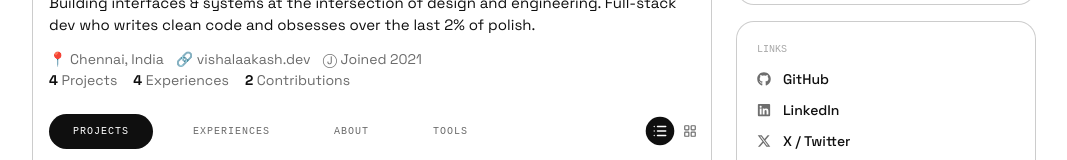
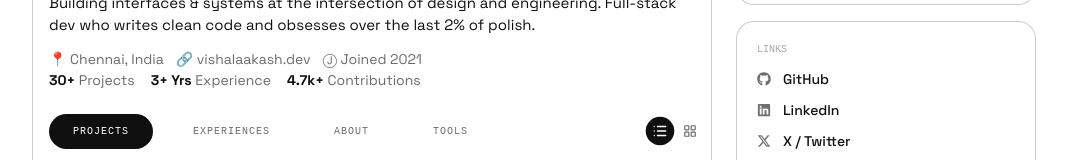
Before and after one commit to oxvishall/nothing-os-themed-portfolio, a Next.js app: page / in a window 1280 px wide. Shown: the part 372-532 px from the top of the page, without its empty margins (106-1173 px from the left). Built offline with nearby package versions, Linux system fonts and the light colour scheme; no server answers; a web font is replaced by a local one.

Commit message:
feat: add dynamic GitHub contribution stats and update profile layout components

```diff
--- a/app/components/BioSection.tsx
+++ b/app/components/BioSection.tsx
@@ -1,3 +1,6 @@
+'use client';
+
+import { useState, useEffect } from 'react';
 import type { PortfolioData } from '@/app/data/portfolio';
 
 interface BioSectionProps {
@@ -5,7 +8,24 @@ interface BioSectionProps {
 }
 
 export default function BioSection({ data }: BioSectionProps) {
-  const totalContributions = data.contributions.length;
+  const [realtimeContributions, setRealtimeContributions] = useState<string | null>(null);
+
+  useEffect(() => {
+    fetch(`https://github-contributions-api.deno.dev/${data.handle.replace('@', '')}.json`)
+      .then(res => res.json())
+      .then(d => {
+        if (d && d.totalContributions) {
+          // Format with 'k' if needed or just use toLocaleString
+          const count = d.totalContributions;
+          if (count > 1000) {
+            setRealtimeContributions(`${(count / 1000).toFixed(1)}k+`);
+          } else {
+            setRealtimeContributions(count.toLocaleString());
+          }
+        }
+      })
+      .catch(() => {}); // Fallback to provided data
+  }, [data.handle]);
 
   return (
     <section className="bio" aria-label="Profile bio">
@@ -40,9 +60,9 @@ export default function BioSection({ data }: BioSectionProps) {
       </ul>
 
       <div className="stats-row" role="list" aria-label="Profile stats">
-        <span role="listitem"><strong>{data.projects.length}</strong> Projects</span>
-        <span role="listitem"><strong>{data.experiences.length}</strong> Experiences</span>
-        <span role="listitem"><strong>{totalContributions}</strong> Contributions</span>
+        <span role="listitem"><strong>{data.stats.projects}</strong> Projects</span>
+        <span role="listitem"><strong>{data.stats.experience}</strong> Experience</span>
+        <span role="listitem"><strong>{realtimeContributions || data.stats.contributions}</strong> Contributions</span>
       </div>
     </section>
   );
--- a/app/components/ProfileTabs.tsx
+++ b/app/components/ProfileTabs.tsx
@@ -112,7 +112,7 @@ export default function ProfileTabs({ data }: { data: any }) {
         </nav>
 
         {active === 'projects' && (
-          <div className="flex items-center gap-1 pb-4">
+          <div className="hidden md:flex items-center gap-1 pb-4">
             <button
               onClick={() => setLayout('list')}
               className={`p-1.5 rounded-full transition-all duration-300 ${
--- a/app/data/portfolio.tsx
+++ b/app/data/portfolio.tsx
@@ -55,6 +55,11 @@ export interface PortfolioData {
     url: string;
     icon: React.ReactNode;
   }[];
+  stats: {
+    projects: string;
+    experience: string;
+    contributions: string;
+  };
 }
 
 const portfolio: PortfolioData = {
@@ -66,6 +71,12 @@ const portfolio: PortfolioData = {
   joinedYear: 2021,
   avatarUrl: "https://pbs.twimg.com/profile_images/2034316324445593600/hCVB-FsV_400x400.png",
   bannerUrl: "https://pbs.twimg.com/profile_banners/1497779013007601666/1771683539/1500x500",
+
+  stats: {
+    projects: "30+",
+    experience: "3+ Yrs",
+    contributions: "4.7k+"
+  },
 
   projects: [
     {
```
